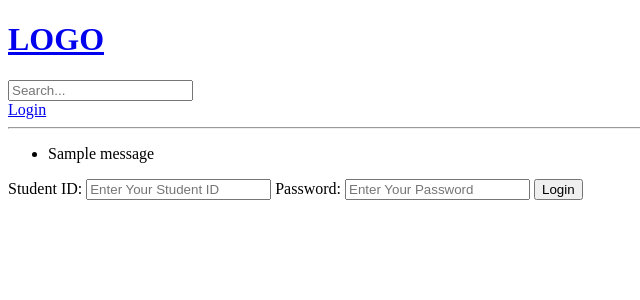
After one commit to zayyehtut/uowforum, a Django app: page /login/ in a window 1280 px wide. The commit adds this page. Shown: the top 300 px of the page, without its empty margins (0-640 px from the left). Run offline with Django 4.2, Linux system fonts and the light colour scheme; one stand-in notice (Sample message) is shown.

Commit message:
Added login_logout

```diff
--- /dev/null
+++ b/base/templates/base/login_register.html
@@ -0,0 +1,13 @@
+{% extends 'main.html' %}
+{% block content %}
+    <div>
+        <form method="POST" action="{{ action }}">
+            {% csrf_token %}
+            <label >Student ID:</label>
+            <input type="text" name="username" placeholder="Enter Your Student ID" />
+            <label >Password:</label>
+            <input type="password" name="password" placeholder="Enter Your Password" />
+            <input type="submit" value="Login"/>
+        </form>
+    </div>
+{% endblock content %}
--- a/base/urls.py
+++ b/base/urls.py
@@ -3,6 +3,8 @@ from django.urls import path
 from . import views
 
 urlpatterns = [
+    path("login/", views.loginPage, name="login"),
+    path("logout/", views.logoutUser, name="logout"),
     path("", views.home, name="home"),
     path("room/<str:pk>", views.room, name="room"),
     path("create-room/", views.createRoom, name="create-room"),
--- a/base/views.py
+++ b/base/views.py
@@ -1,17 +1,43 @@
+from django.contrib import messages
+from django.contrib.auth import authenticate, login, logout
+from django.contrib.auth.models import User
 from django.db.models import Q
 from django.shortcuts import redirect, render
 
 from .forms import RoomForm
 from .models import Room, Topic
 
-""""
-rooms = [
-    {"id": 1, "name": "Let's Learn Python"},
-    {"id": 2, "name": "Design with me"},
-    {"id": 3, "name": "Frontend Developer"},
-]
-"""
 # Create your views here.
+
+
+def loginPage(request):
+
+    if request.method == "POST":
+        username = request.POST.get("username")
+        password = request.POST.get("password")
+
+        try:
+            user = User.objects.get(username=username)
+        except:
+            messages.error(request, "User not found")
+
+        user = authenticate(request, username=username, password=password)
+
+        if user is not None:
+            login(request, user)
+            return redirect("home")
+        else:
+            messages.error(request, "Wrong Credentials")
+
+    context = {}
+    return render(request, "base/login_register.html", context)
+
+
+def logoutUser(request):
+    logout(request)
+    return redirect("home")
+
+
 def home(request):
 
     q = request.GET.get("q") if request.GET.get("q") != None else ""
--- a/templates/main.html
+++ b/templates/main.html
@@ -8,6 +8,11 @@
     </head>
     <body>
         {% include 'navbar.html' %}
+        {% if messages %}
+            <ul class="messages">
+                {% for message in messages %}<li>{{ message }}</li>{% endfor %}
+            </ul>
+        {% endif %}
         {% block content %}{% endblock %}
     </body>
 </html>
--- a/templates/navbar.html
+++ b/templates/navbar.html
@@ -4,4 +4,9 @@
 <form action="{% url 'home' %}" method="GET">
     <input type="text" name="q" placeholder="Search..." autocomplete="off"/>
 </form>
+{% if request.user.is_authenticated %}
+    <a href="{% url 'logout' %}">Logout</a>
+{% else %}
+    <a href="{% url 'login' %}">Login</a>
+{% endif %}
 <hr>
```
Also changed, not shown: db.sqlite3.
